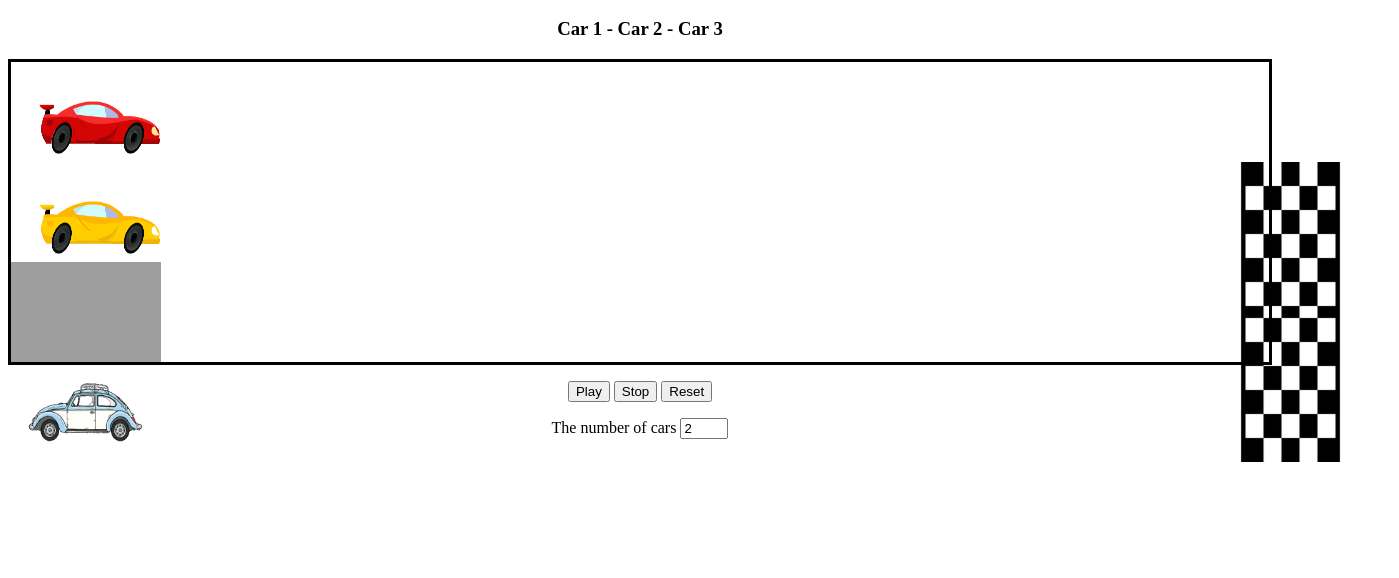
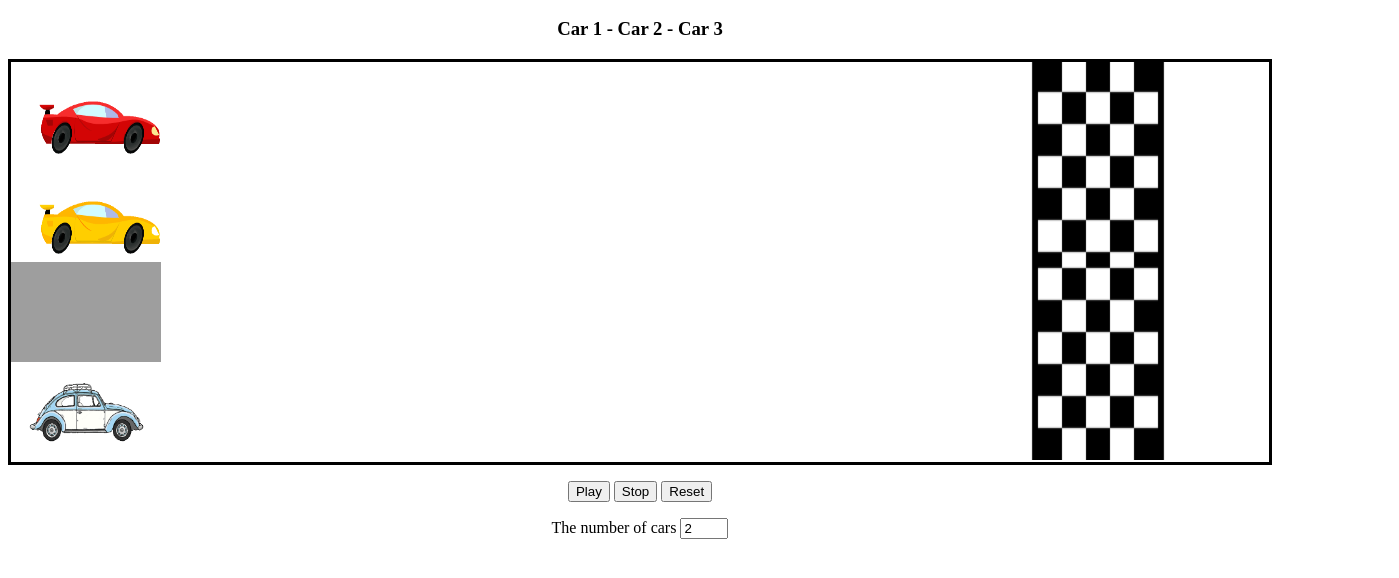
Before and after one commit to YaThh/Car-Racing, a plain HTML site: page index.html in a window 1280 px wide. Shown: the part 48-626 px from the top of the page, 1399 px wide, since content can reach past the window. Drawn offline with nearby package versions, Linux system fonts and the light colour scheme; grey boxes are pictures that could not be loaded.

Commit message:
Change the finish line size

```diff
--- a/style.css
+++ b/style.css
@@ -1,4 +1,5 @@
 body {text-align: center;}
+
 img {
     width: 150px;
     height: 100px;
@@ -8,15 +9,19 @@ img {
 }
 
 img#finishLine {
-    position: relative;
-    left: 1200px;
-    top: -200px;
-    transform: scale(1.5,3);
+    position: absolute;
+    left: 80%;
+    top: 37%;
+    transform: scale(2,4);
     z-index: -1;
+}
+
+img#blueCar {
+    transform: rotateY(180deg);
 }
 
 div#frame {
     position: relative;
-    height: 300px;
+    height: 400px;
     border: 3px solid black;
 }
```
